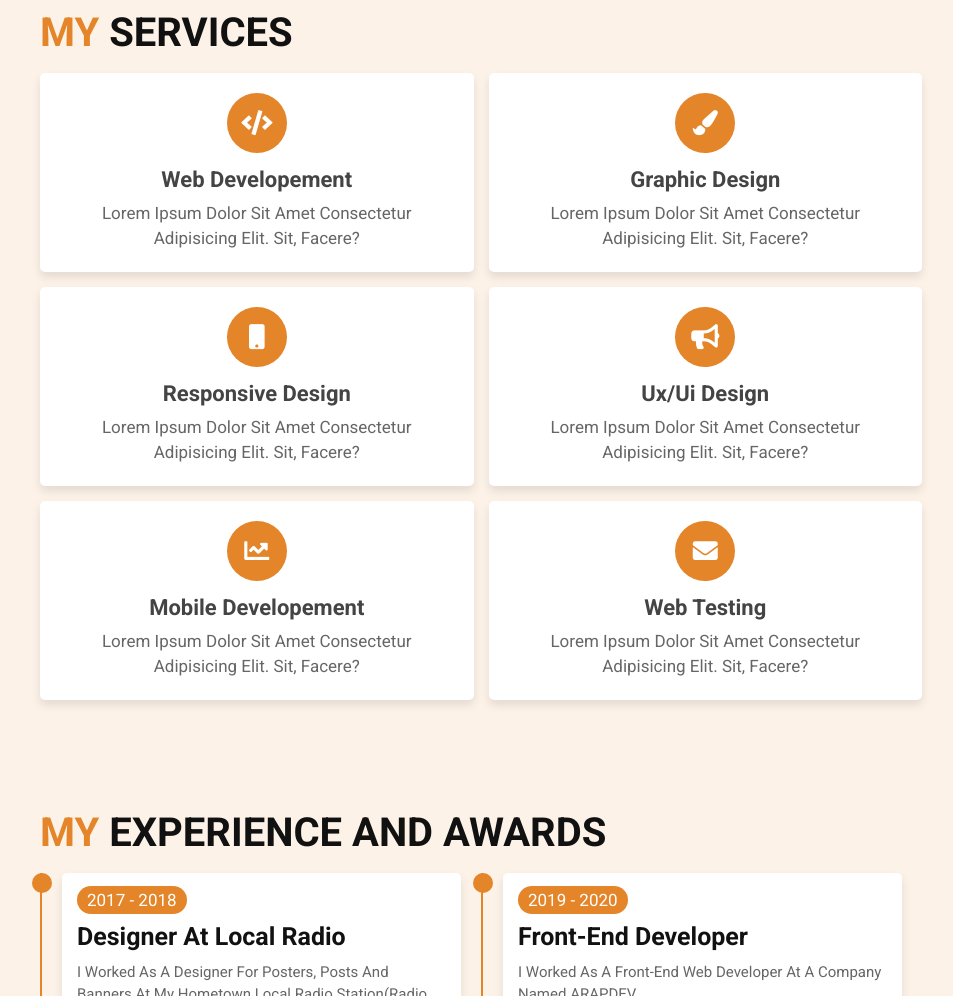
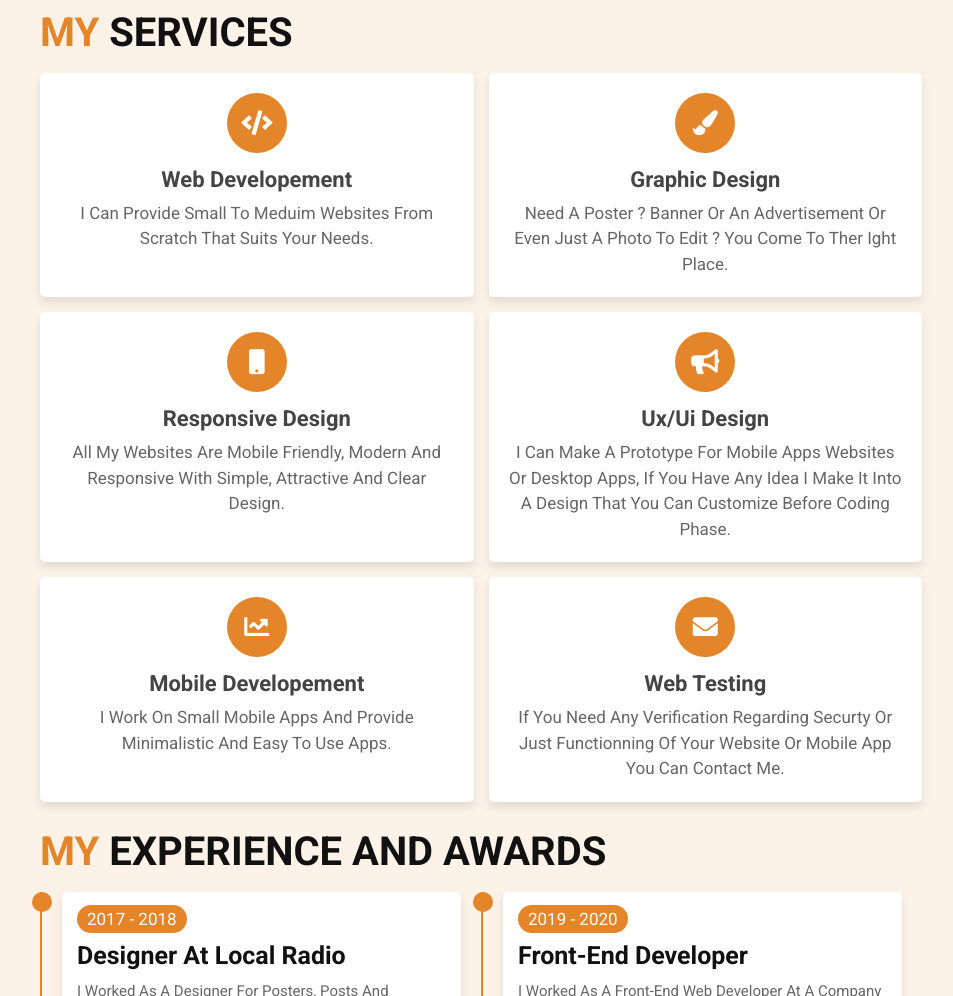
Before and after one commit to YassineAlaya/yassineportfolio.github.io, a plain HTML site: page index.html in a window 1280 px wide. Shown: the part 1686-2682 px from the top of the page, without its empty margins (309-1262 px from the left). Drawn offline with Linux system fonts and the light colour scheme.

Commit message:
other small changes

```diff
--- a/index.html
+++ b/index.html
@@ -165,37 +165,37 @@
         <div class="box">
             <i class="fas fa-code"></i>
             <h3>web developement</h3>
-            <p>Lorem ipsum dolor sit amet consectetur adipisicing elit. Sit, facere?</p>
+            <p>I can provide small to meduim websites from scratch that suits your needs.</p>
         </div>
 
         <div class="box">
             <i class="fas fa-paint-brush"></i>
             <h3>graphic design</h3>
-            <p>Lorem ipsum dolor sit amet consectetur adipisicing elit. Sit, facere?</p>
+            <p>Need a poster ? banner or an advertisement or even just a photo to edit ? you come to ther ight place.</p>
         </div>
 
         <div class="box">
             <i class="fas fa-mobile"></i>
             <h3>responsive design</h3>
-            <p>Lorem ipsum dolor sit amet consectetur adipisicing elit. Sit, facere?</p>
+            <p>All my websites are mobile friendly, modern and responsive with simple, attractive and clear design.</p>
         </div>
 
         <div class="box">
             <i class="fas fa-bullhorn"></i>
             <h3>Ux/Ui Design</h3>
-            <p>Lorem ipsum dolor sit amet consectetur adipisicing elit. Sit, facere?</p>
+            <p>I can make a prototype for mobile apps websites or desktop apps, if you have any idea i make it into a design that you can customize before coding phase.</p>
         </div>
 
         <div class="box">
             <i class="fas fa-chart-line"></i>
             <h3>Mobile Developement</h3>
-            <p>Lorem ipsum dolor sit amet consectetur adipisicing elit. Sit, facere?</p>
+            <p>I work on small mobile apps and provide minimalistic and easy to use Apps.</p>
         </div>
 
         <div class="box">
             <i class="fas fa-envelope"></i>
             <h3>Web Testing</h3>
-            <p>Lorem ipsum dolor sit amet consectetur adipisicing elit. Sit, facere?</p>
+            <p>If you need any verification regarding securty or just functionning of your website or mobile app you can contact me.</p>
         </div>
 
     </div>
```
